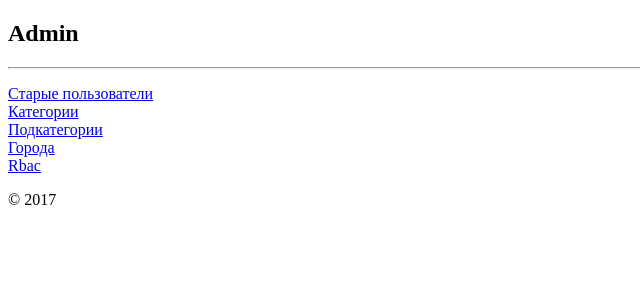
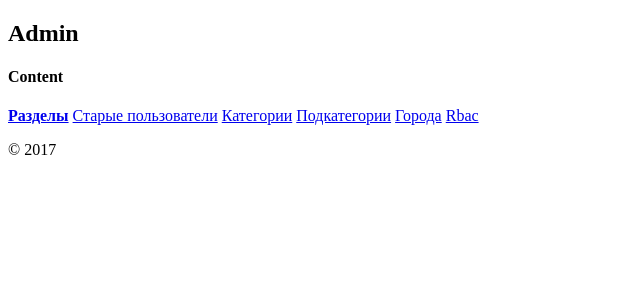
Before and after one commit to Sywooch/new, a Yii app: template backend/views/site/index.php in a window 1280 px wide. Shown: the top 300 px of the page, without its empty margins (0-640 px from the left). Run offline with PHP 8.4 and a stand-in for Yii, Linux system fonts and the light colour scheme; the template is opened without the code that fills it, so the values that code supplies are empty; some libraries are stand-ins or nearby versions.

Commit message:
modify main layout

```diff
--- a/backend/controllers/SiteController.php
+++ b/backend/controllers/SiteController.php
@@ -68,7 +68,7 @@ class SiteController extends Controller
      *
      * @return string
      */
-    public function actionLogin()
+    /*public function actionLogin()
     {
         if (!Yii::$app->user->isGuest) {
             return $this->goHome();
@@ -82,7 +82,7 @@ class SiteController extends Controller
                 'model' => $model,
             ]);
         }
-    }
+    }*/
 
     /**
      * Logout action.
--- a/backend/views/site/index.php
+++ b/backend/views/site/index.php
@@ -6,26 +6,36 @@ $this->title = 'My Yii Application';
 ?>
 <div class="site-index">
 
-    <div class="body-content">
+	<div class="body-content">
+		<div class="row">
+			<div class="col-xs-12 col-sm-12 page-header">
+				<h2>Admin</h2>
+			</div>
+		</div>
 
-        <div class="row">
-            <div class="col-lg-4">
-                <h2>Admin</h2>
-							<hr>
-                <p>
-									<a href="<?= \yii\helpers\Url::to( [ '/users-host/index' ] ) ?>">Старые пользователи</a>
-									<br>
-									<a href="<?= \yii\helpers\Url::to( [ '/category/index' ] ) ?>">Категории</a>
-									<br>
-									<a href="<?= \yii\helpers\Url::to( [ '/subcategory/index' ] ) ?>">Подкатегории</a>
-									<br>
-									<a href="<?= \yii\helpers\Url::to( [ '/country/index' ] ) ?>">Города</a>
-									<br>
-									<a href="<?= \yii\helpers\Url::to( [ '/user/admin' ] ) ?>">Rbac</a>
-							</p>
+		<div class="row">
 
-            </div>
-        </div>
+			<div class="col-xs-12 col-sm-9">
+				<h4>Content</h4>
+			</div>
 
-    </div>
+			<div class="col-xs-6 col-sm-3">
+
+				<div class="list-group">
+					<a href="javascript:void(0)" class="list-group-item"><strong>Разделы</strong></a>
+					<a href="<?= \yii\helpers\Url::to( [ '/users-host/index' ] ) ?>" class="list-group-item active">Старые пользователи</a>
+
+					<a href="<?= \yii\helpers\Url::to( [ '/category/index' ] ) ?>" class="list-group-item">Категории</a>
+
+					<a href="<?= \yii\helpers\Url::to( [ '/subcategory/index' ] ) ?>" class="list-group-item">Подкатегории</a>
+
+					<a href="<?= \yii\helpers\Url::to( [ '/country/index' ] ) ?>" class="list-group-item">Города</a>
+
+					<a href="<?= \yii\helpers\Url::to( [ '/user/admin' ] ) ?>" class="list-group-item">Rbac</a>
+				</div>
+
+			</div>
+		</div>
+
+	</div>
 </div>
```
Also changed, not shown: backend/models/Category.php (+19 -0 lines), common/config/main.php (+4 -4 lines), backend/views/site/login__old.php (renamed from backend/views/site/login.php).
